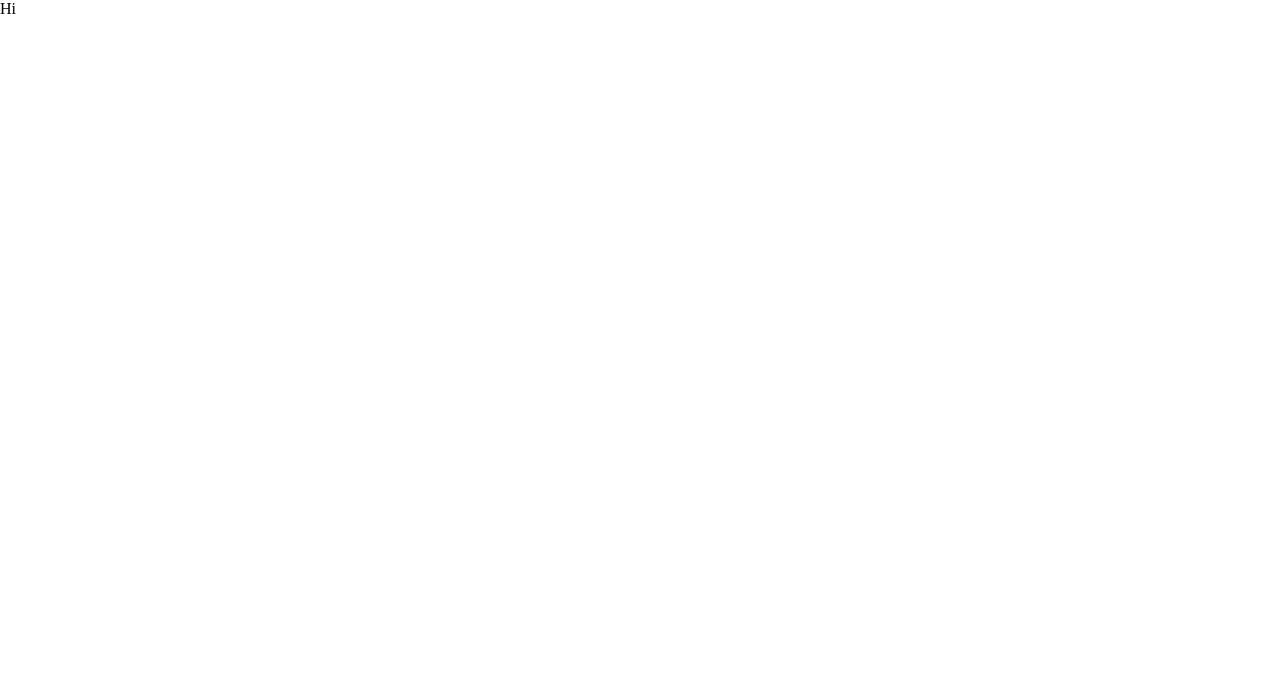
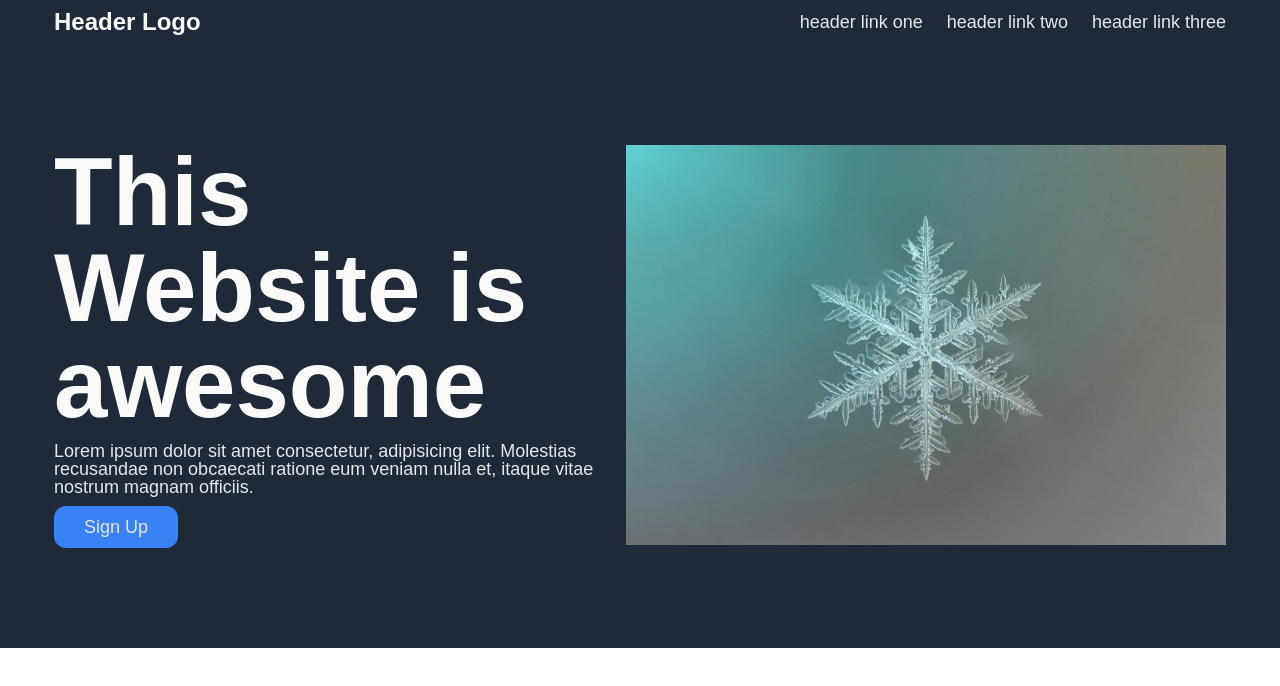
Before and after one commit to Ilya3107/odin-first-landing, a plain HTML site: page index.html in a window 1280 px wide. Drawn offline with Linux system fonts and the light colour scheme.

Commit message:
Create Block Header

```diff
--- a/index.html
+++ b/index.html
@@ -7,6 +7,43 @@
     <title>Document</title>
 </head>
 <body>
-    <div>Hi</div>
+    <div class="wrapper">
+        <header class="header">
+            <div class="header_container _container">
+                <div class="header_navbar">
+                    <div class="header_logo"><span>Header Logo</span></div>
+                    <div class="header_menu">
+                        <ul class="header_menu_list">
+                            <li class="header_menu_item">
+                                <a href="/" class="header_menu_link">header link one</a>
+                            </li>
+                            <li class="header_menu_item">
+                                <a href="/" class="header_menu_link">header link two</a>
+                            </li>
+                            <li class="header_menu_item">
+                                <a href="/" class="header_menu_link">header link three</a>
+                            </li>
+                        </ul>
+                    </div>
+                </div>
+                <div class="header_contetnt">
+                    <div class="header_content_info">
+                        <div class="header_content_title">
+                            <h1>This Website is awesome</h1>
+                        </div>
+                        <div class="header_content_desc">
+                            <p>Lorem ipsum dolor sit amet consectetur, adipisicing elit. Molestias recusandae non obcaecati ratione eum veniam nulla et, itaque vitae nostrum magnam officiis.</p>
+                        </div>
+                        <div class="header_content_button">
+                            <button class="header_button">Sign Up</button>
+                        </div>
+                    </div>
+                    <div class="header_content_image">
+                        <img src="./source/imege1.jpg" alt="image Home" height="400px">
+                    </div>
+                </div>
+            </div>
+        </header>
+    </div>
 </body>
 </html>
--- a/style.css
+++ b/style.css
@@ -1,5 +1,101 @@
+@import url('https://fonts.googleapis.com/css2?family=Roboto:wght@100;300;400;500;700&display=swap');
+
 * {
     box-sizing: border-box;
     margin: 0;
     padding: 0;
+    font-family: sans-serif;
+    line-height: 1;
 }
+ul li {
+  list-style: none;
+}
+a,
+a:visited {
+  text-decoration: none;
+}
+
+.wrapper{
+    min-height: 100%;
+    overflow: hidden;
+    display: flex;
+    flex-direction: column;
+}
+._container {
+  max-width: 1182px;
+  margin: 0 auto;
+  padding: 0px 15px;
+  box-sizing: content-box;
+}
+.header{
+    background-color: #1f2937;
+}
+.header_logo{
+    font-size: 24px;
+    color: #f9faf8;
+    font-weight: 600;
+}
+.header_navbar{
+    display: flex;
+    align-items: center;
+    justify-content: space-between;
+    padding: 10px 5px;
+}
+.header_menu_list{
+    display: flex;
+    align-items: center;
+    gap: 24px;
+}
+.header_menu_link{
+    font-size: 18px;
+    color: #e5e7eb;
+
+}
+.header_menu_link:hover{
+        color: #f9faf8;
+}
+.header_contetnt{
+    padding: 100px 5px;
+    display: flex;
+    align-items: center;
+    justify-content: space-between;
+    /* max-width: 400px; */
+}
+.header_content_info{
+    width: 50%;
+}
+.header_content_title{
+    font-size: 48px;
+    font-weight: 900;
+    color:#f9faf8
+
+}
+.header_content_desc{
+    font-size: 18px;
+    color: #e5e7eb;
+    line-height: 1.5;
+    padding: 10px 0px;
+}
+.header_content_info{
+    display: flex;
+    flex-direction: column;
+}
+.header_button{
+    background-color: #3882f6;
+    color: #e5e7eb;
+    padding: 12px 30px;
+    font-size: 18px;
+    font-weight: 500;
+    border: none;
+    border-radius: 12px;
+    cursor: pointer;
+    transition:
+    transform 0.2s ease,
+    box-shadow 0.2s ease,
+    background 0.3s ease;
+}
+.header_button:hover{
+    transform: translateY(-3px);
+    box-shadow: 0 12px 25px rgba(0, 0, 0, 0.2);
+    background: linear-gradient(135deg, #5f8cff, #7edbff);
+}
```
Also changed, not shown: source/imege1.jpg (added).
